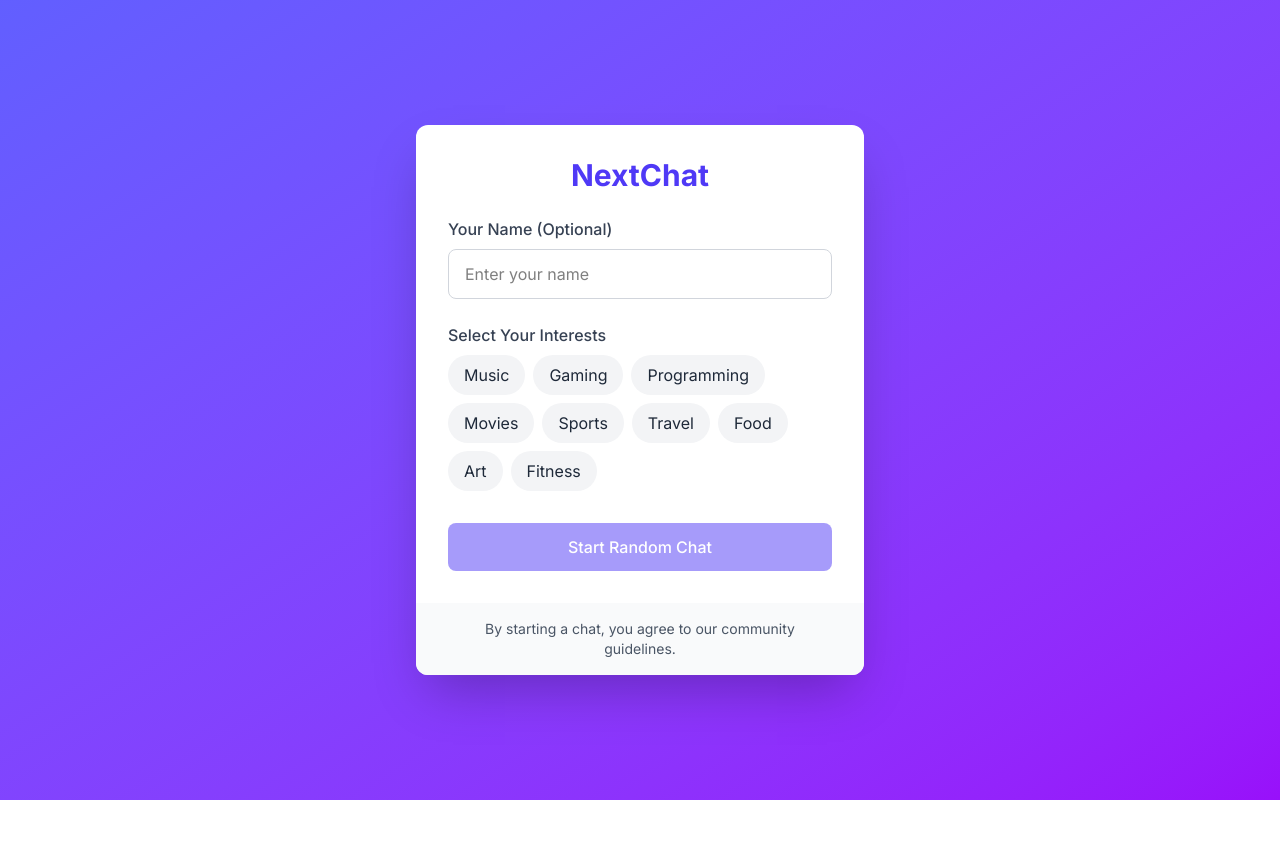
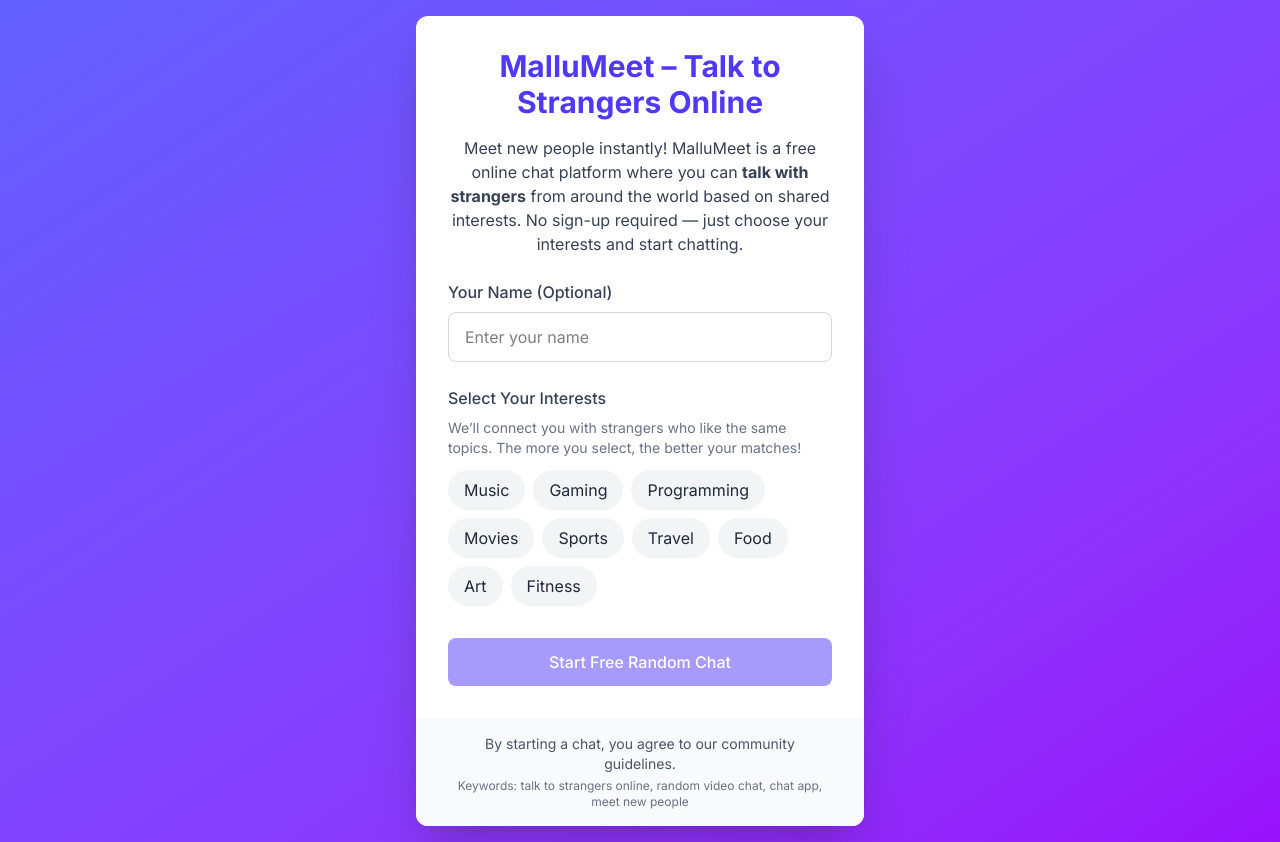
Before and after one commit to shaheedulaslam/Omegle-Clone-Next-js, a Next.js app: page / in a window 1280 px wide. Before the commit the page ends 800 px from the top, so only its background shows below. Built offline with nearby package versions, Linux system fonts and the light colour scheme.

Commit message:
env updated

```diff
--- a/src/app/layout.tsx
+++ b/src/app/layout.tsx
@@ -42,10 +42,44 @@
 
 const inter = Inter({ subsets: ['latin'] })
 
-export const metadata: Metadata = {
-  title: 'NextOmegle - Video Chat Platform',
-  description: 'A modern Omegle clone built with Next.js',
-}
+export const metadata:Metadata = {
+  title: "Mallumeet - Talk with Strangers Online",
+  description:
+    "Mallumeet is a free online chat platform to meet and talk with strangers securely. Start chatting instantly without signup.",
+  keywords: [
+    "chat with strangers",
+    "online chat",
+    "video call strangers",
+    "Mallumeet",
+    "Omegle alternative",
+    "free chat app"
+  ],
+  openGraph: {
+    title: "Mallumeet - Talk with Strangers Online",
+    description:
+      "Mallumeet lets you chat and video call with strangers instantly. 100% free and secure.",
+    url: "https://mallumeet.netlify.app",
+    siteName: "Mallumeet",
+    images: [
+      {
+        url: "https://mallumeet.netlify.app/og-image.jpg", // Replace with actual image
+        width: 1200,
+        height: 630,
+        alt: "Mallumeet Chat with Strangers",
+      },
+    ],
+    locale: "en_US",
+    type: "website",
+  },
+  twitter: {
+    card: "summary_large_image",
+    title: "Mallumeet - Talk with Strangers Online",
+    description:
+      "Mallumeet is a free online chat platform to meet and talk with strangers instantly.",
+    images: ["https://mallumeet.netlify.app/og-image.jpg"], // Replace with actual image
+  },
+};
+
 
 export default function RootLayout({
   children,
--- a/src/app/page.tsx
+++ b/src/app/page.tsx
@@ -30,9 +30,15 @@
     <div className="min-h-screen flex items-center justify-center bg-gradient-to-br from-indigo-500 to-purple-600 p-4">
       <div className="w-full max-w-md bg-white rounded-xl shadow-2xl overflow-hidden">
         <div className="p-8">
-          <h1 className="text-3xl font-bold text-center text-indigo-600 mb-6">
-            NextChat
+          <h1 className="text-3xl font-bold text-center text-indigo-600 mb-4">
+            MalluMeet – Talk to Strangers Online
           </h1>
+          <p className="text-gray-700 text-center mb-6">
+            Meet new people instantly! MalluMeet is a free online chat platform
+            where you can <strong>talk with strangers</strong> from around the world
+            based on shared interests. No sign-up required — just choose your interests
+            and start chatting.
+          </p>
 
           <div className="mb-6">
             <label className="block text-gray-700 mb-2 font-medium">
@@ -51,6 +57,10 @@
             <label className="block text-gray-700 mb-2 font-medium">
               Select Your Interests
             </label>
+            <p className="text-sm text-gray-500 mb-3">
+              We’ll connect you with strangers who like the same topics.
+              The more you select, the better your matches!
+            </p>
             <div className="flex flex-wrap gap-2">
               {interestsList.map((interest) => (
                 <button
@@ -73,7 +83,7 @@
             disabled={!selectedInterests.length}
             className="w-full bg-indigo-600 text-white py-3 rounded-lg hover:bg-indigo-700 transition font-medium disabled:opacity-50 disabled:cursor-not-allowed"
           >
-            Start Random Chat
+            Start Free Random Chat
           </button>
         </div>
 
@@ -81,6 +91,9 @@
           <p className="text-sm text-gray-600">
             By starting a chat, you agree to our community guidelines.
           </p>
+          <p className="text-xs text-gray-500 mt-1">
+            Keywords: talk to strangers online, random video chat, chat app, meet new people
+          </p>
         </div>
       </div>
     </div>
--- /dev/null
+++ b/src/app/robot.txt/route.ts
@@ -0,0 +1,8 @@
+export async function GET() {
+  return new Response(
+    `User-agent: *
+Allow: /
+Sitemap: https://mallumeet.netlify.app/sitemap.xml`,
+    { headers: { "Content-Type": "text/plain" } }
+  );
+}
--- /dev/null
+++ b/src/app/siteman.xml/route.ts
@@ -0,0 +1,19 @@
+export async function GET() {
+  const urls = [
+    { loc: "https://mallumeet.netlify.app/", lastmod: new Date().toISOString() },
+  ];
+
+  const sitemap = `<?xml version="1.0" encoding="UTF-8"?>
+<urlset xmlns="http://www.sitemaps.org/schemas/sitemap/0.9">
+${urls
+  .map(
+    (url) => `<url>
+  <loc>${url.loc}</loc>
+  <lastmod>${url.lastmod}</lastmod>
+</url>`
+  )
+  .join("")}
+</urlset>`;
+
+  return new Response(sitemap, { headers: { "Content-Type": "application/xml" } });
+}
```
Also changed, not shown: public/robots.txt (added), 1 other file (tests, documents, lock files or other folders).
